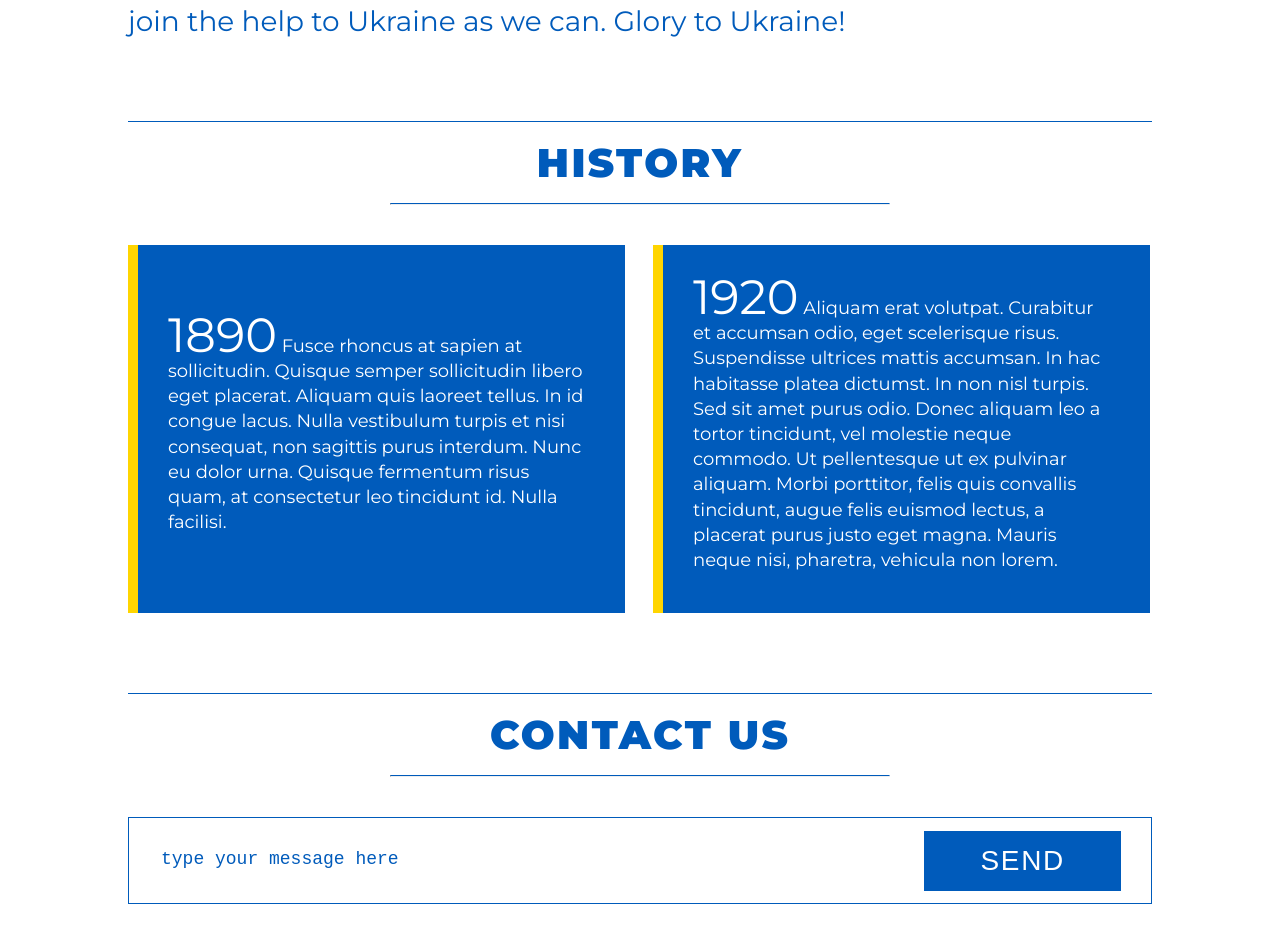
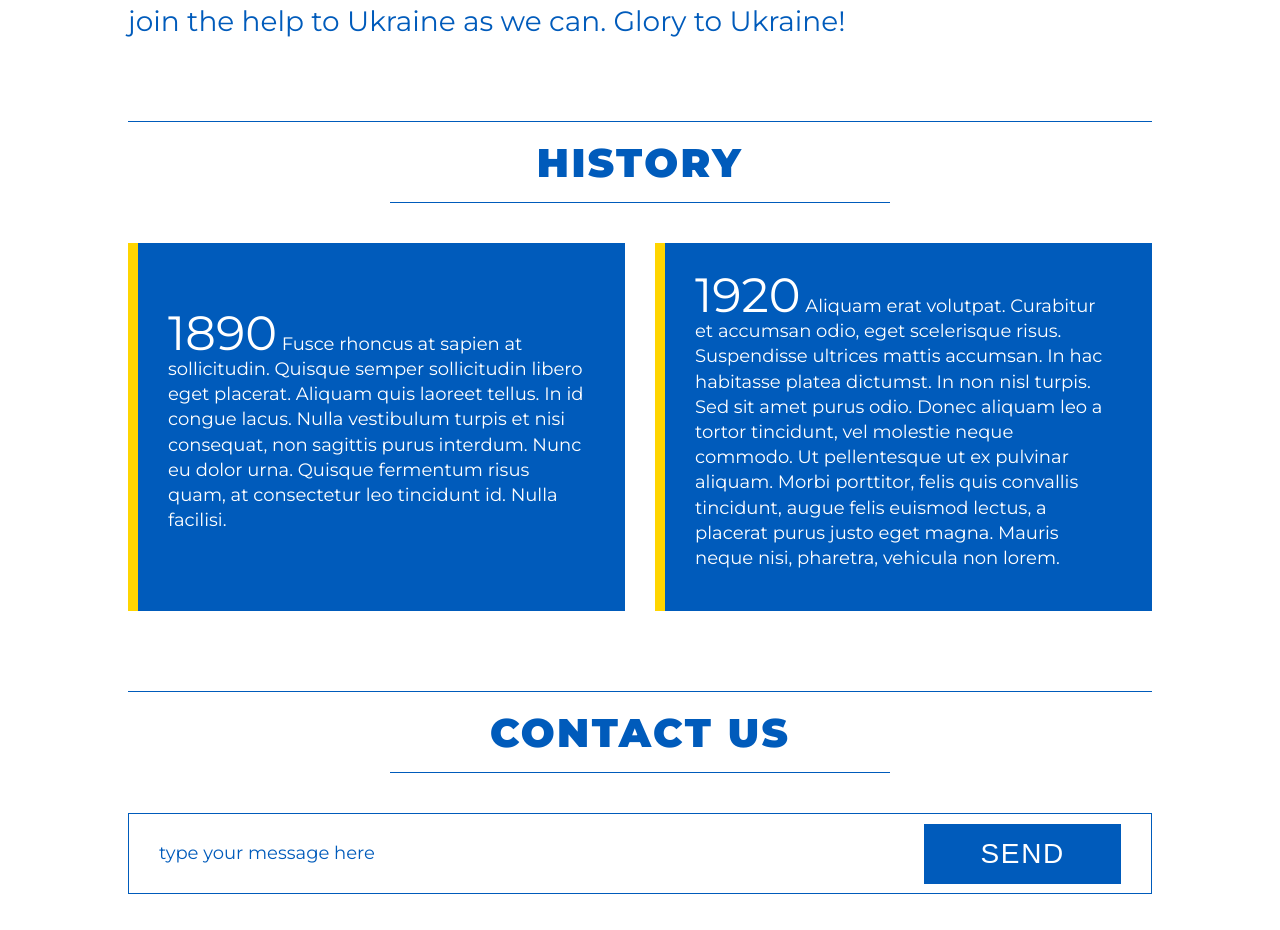
Before and after one commit to hannauh/architecturialFirm, a plain HTML site: page index.html in a window 1280 px wide. Shown: the part 825-1755 px from the top of the page. Drawn offline with Linux system fonts and the light colour scheme; a web font is replaced by a local one.

Commit message:
fix for positions, form, hr

```diff
--- a/index.html
+++ b/index.html
@@ -3,6 +3,7 @@
 <head>
     <meta charset="UTF-8">
     <title>Architectural firm</title>
+    <meta name="viewport" content="width=device-width, initial-scale=1">
     <link rel="preconnect" href="https://fonts.googleapis.com">
     <link rel="preconnect" href="https://fonts.gstatic.com" crossorigin>
     <link href="https://fonts.googleapis.com/css2?family=Arapey&family=Montserrat:wght@400;900&display=swap" rel="stylesheet">
@@ -50,24 +51,29 @@
     </p>
     <section class="main_history" id="history">
         <h2 class="heading">history</h2>
-        <hr class="separator"/>
         <div class="history_cards--wrapper">
             <div class="history_card history_card--mr">
-                <span class="history_year">1890</span> Fusce rhoncus at sapien at sollicitudin. Quisque semper sollicitudin libero eget placerat. Aliquam quis laoreet tellus. In id congue lacus. Nulla vestibulum turpis et nisi consequat, non sagittis purus interdum. Nunc eu dolor urna. Quisque fermentum risus quam, at consectetur leo tincidunt id. Nulla facilisi.
+                <p><span class="history_year">1890</span> Fusce rhoncus at sapien at sollicitudin. Quisque semper sollicitudin libero eget placerat. Aliquam quis laoreet tellus. In id congue lacus. Nulla vestibulum turpis et nisi consequat, non sagittis purus interdum. Nunc eu dolor urna. Quisque fermentum risus quam, at consectetur leo tincidunt id. Nulla facilisi.</p>
             </div>
             <div class="history_card">
-                <span class="history_year">1920</span> Aliquam erat volutpat. Curabitur et accumsan odio, eget scelerisque risus. Suspendisse ultrices mattis accumsan. In hac habitasse platea dictumst. In non nisl turpis. Sed sit amet purus odio. Donec aliquam leo a tortor tincidunt, vel molestie neque commodo. Ut pellentesque ut ex pulvinar aliquam. Morbi porttitor, felis quis convallis tincidunt, augue felis euismod lectus, a placerat purus justo eget magna. Mauris neque nisi, pharetra, vehicula non lorem.
+                <p><span class="history_year">1920</span> Aliquam erat volutpat. Curabitur et accumsan odio, eget scelerisque risus. Suspendisse ultrices mattis accumsan. In hac habitasse platea dictumst. In non nisl turpis. Sed sit amet purus odio. Donec aliquam leo a tortor tincidunt, vel molestie neque commodo. Ut pellentesque ut ex pulvinar aliquam. Morbi porttitor, felis quis convallis tincidunt, augue felis euismod lectus, a placerat purus justo eget magna. Mauris neque nisi, pharetra, vehicula non lorem.</p>
             </div>
         </div>
     </section>
     <section class="main_contact" id="contact">
         <h2 class="heading">contact us</h2>
-        <hr class="separator"/>
         <form action="" class="contact_wrapper">
-            <textarea  rows="1" name="message" class="contact_message" placeholder="type your message here"></textarea>
-            <button class="contact_btn" type="submit">send</button>
+            <div class="contact_message js-messageValue" contenteditable="true" data-text="type your message here"></div>
+            <input type="text" name="message" class="visuallyhidden js-input"/>
+            <button class="contact_btn js-sendForm" type="button">send</button>
         </form>
     </section>
 </main>
+<script type="text/javascript">
+    document.querySelector('.js-sendForm').addEventListener('click', () => {
+        document.querySelector('.js-input').value = document.querySelector('.js-messageValue').textContent;
+        document.forms[0].submit();
+    });
+</script>
 </body>
 </html>
--- a/styles/styles.css
+++ b/styles/styles.css
@@ -16,6 +16,18 @@ font-weight: 400, 900
 40 (h2 >1024)
 48 year
 */
+.visuallyhidden {
+    position: absolute;
+    width: 1px;
+    height: 1px;
+    margin: -1px;
+    border: 0;
+    padding: 0;
+    white-space: nowrap;
+    clip-path: inset(100%);
+    clip: rect(0 0 0 0);
+    overflow: hidden;
+}
 
 body{
     font-family: 'Montserrat', sans-serif;
@@ -30,12 +42,20 @@ body{
     text-transform: uppercase;
     line-height: 49px;
     letter-spacing: 0.06em;
-    margin: 16px 0;
+    margin-top: 16px;
+    padding-bottom: 16px;
     text-align: center;
+    position: relative;
 }
-.separator{
+.heading::after{
+    content: "";
     width:500px;
-    border-top:1px solid #005BBB;
+    height: 1px;
+    background-color: #005BBB;
+    position: absolute;
+    bottom: 0;
+    left: 50%;
+    transform: translateX(-50%);
 }
 
 .header{
@@ -61,11 +81,12 @@ body{
     line-height: 24px;
     color: #005BBB;
 }
-.navigation  ul li:hover a{
+
+.navigation  a:visited{
+    color: #005BBB;
+}
+.navigation a:hover{
     color: #FFD500;
-}
-.navigation  ul li a:visited{
-    color: #005BBB;
 }
 .gallery{
 
@@ -126,9 +147,10 @@ body{
     border-bottom: 1px solid #005BBB;
 }
 .history_cards--wrapper{
-    margin: 40px -28px 80px;
-    display: table;
+    margin: 40px 0 80px;
     border-spacing: 28px 0;
+    display: flex;
+    justify-content: space-between;
 }
 .history_card{
     max-width: 497px;
@@ -138,8 +160,8 @@ body{
     font-size: 18px;
     line-height: 140%;
     padding: 40px 40px 40px 30px;
-    display: table-cell;
-    vertical-align: middle;
+    display: flex;
+    align-items: center;
 }
 .history_card--mr{
     margin-right: 28px;
@@ -161,11 +183,13 @@ body{
     outline: none;
     line-height: 18px;
     width: 100%;
-    resize: none; /*уточнить*/
 }
-::placeholder{
+
+[contentEditable=true]:empty:not(:focus):before{
+    content:attr(data-text);
     color: #005BBB;
     font-size: 18px;
+    line-height: 18px;
 }
 .contact_btn{
     position: absolute;
@@ -182,3 +206,19 @@ body{
     border: none;
     cursor: pointer;
 }
+
+/* tablet */
+
+@media only screen
+and (min-width: 1024px)
+and (max-width: 1199px) {
+
+}
+
+/* mobile */
+
+@media only screen
+and (min-width: 320px)
+and (max-width: 1023px) {
+
+}
```
